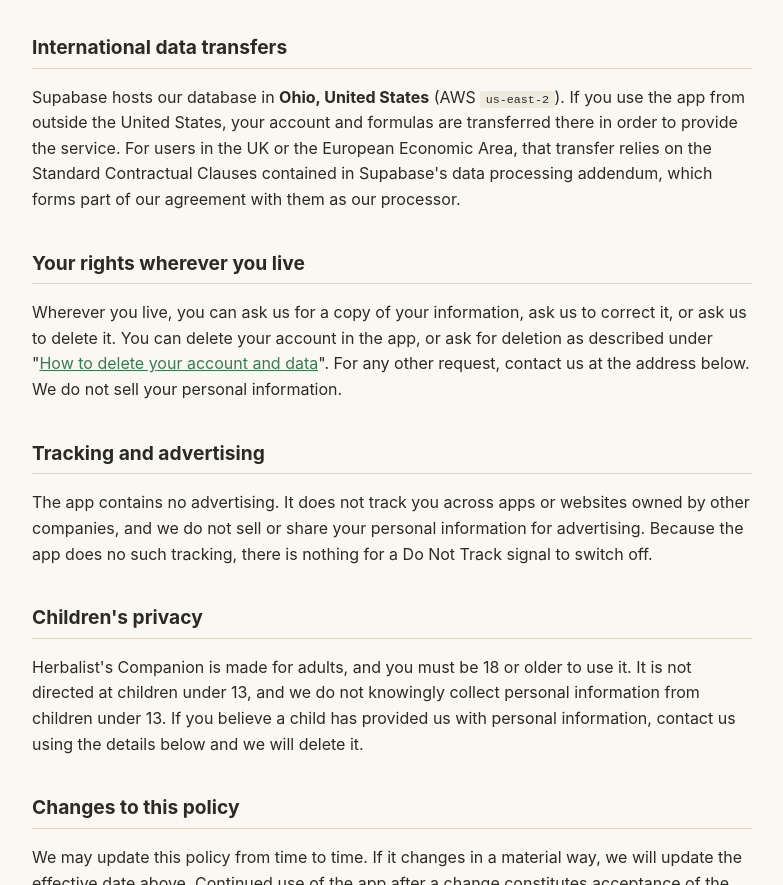
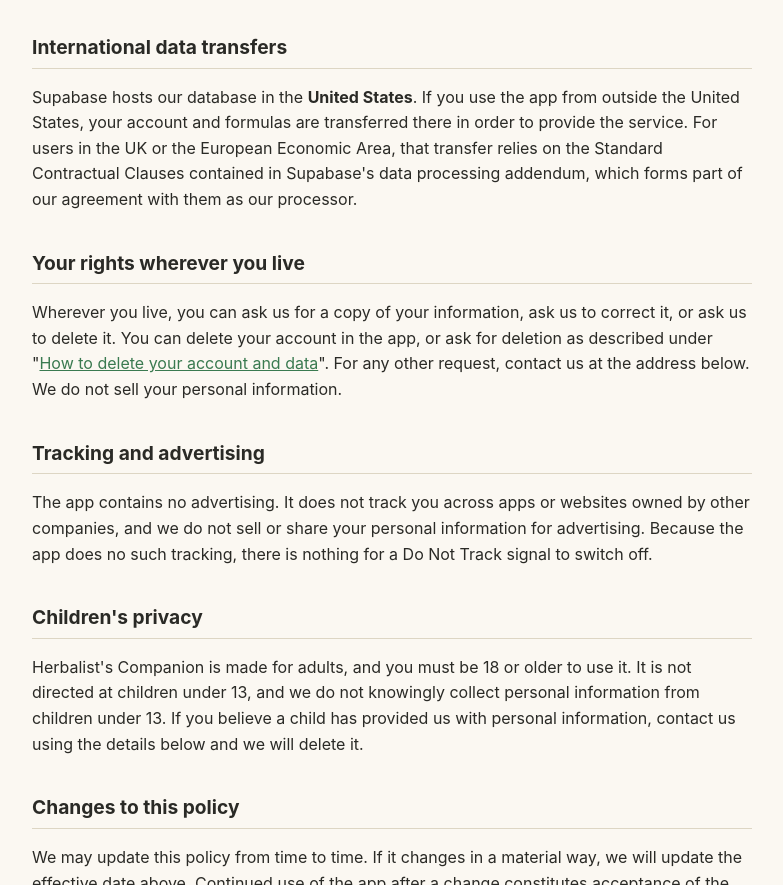
Before and after one commit to jpayne8888/herbal-companion-legal, a plain HTML site: page privacy.html in a window 1280 px wide. Shown: the part 8859-9744 px from the top of the page, without its empty margins (248-1031 px from the left). Drawn offline with Linux system fonts and the light colour scheme.

Commit message:
Privacy policy: the database is described as hosted in the United States

```diff
--- a/privacy.html
+++ b/privacy.html
@@ -518,8 +518,8 @@
 
 <h2 id="transfers">International data transfers</h2>
 <p>
-  Supabase hosts our database in <strong>Ohio, United
-  States</strong> (AWS <code>us-east-2</code>). If you use the app from outside
+  Supabase hosts our database in the <strong>United States</strong>. If you
+  use the app from outside
   the United States, your account and formulas are transferred there in order to
   provide the service. For users in the UK or the European Economic Area, that
   transfer relies on the Standard Contractual Clauses contained in Supabase's
```
